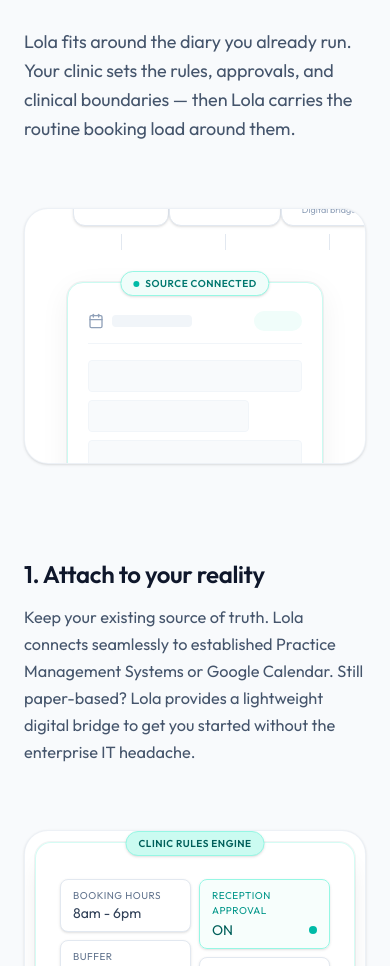
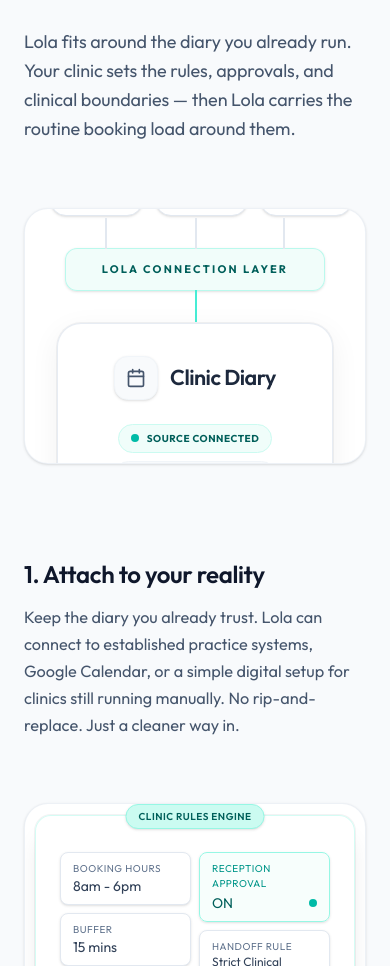
Before and after one commit to iainmacr77/r3worked-website, a Next.js app: page /medical in a window 390 px wide. Shown: the part 7212-8178 px from the top of the page. Built offline with nearby package versions, Linux system fonts and the light colour scheme.

Commit message:
final small card polish

```diff
--- a/src/components/medical/ClinicOperationsFlow.tsx
+++ b/src/components/medical/ClinicOperationsFlow.tsx
@@ -2,14 +2,25 @@
 
 import { useState, useRef, useEffect } from "react";
 import { motion, AnimatePresence, useInView } from "framer-motion";
-import { Calendar, Settings, ShieldCheck, PhoneCall, ArrowRight, CornerDownRight, Zap, RefreshCw, CheckCircle2, Clock } from "lucide-react";
+import {
+  Calendar,
+  Settings,
+  ShieldCheck,
+  PhoneCall,
+  ArrowRight,
+  CornerDownRight,
+  Zap,
+  RefreshCw,
+  CheckCircle2,
+  Clock,
+} from "lucide-react";
 import { SectionHeading } from "@/components/typography/SectionHeading";
 
 const STEPS = [
   {
     id: 1,
     heading: "1. Attach to your reality",
-        copy: "Keep your existing source of truth. Lola connects seamlessly to established Practice Management Systems or Google Calendar. Still paper-based? Lola provides a lightweight digital bridge to get you started without the enterprise IT headache.",
+    copy: "Keep the diary you already trust. Lola can connect to established practice systems, Google Calendar, or a simple digital setup for clinics still running manually. No rip-and-replace. Just a cleaner way in.",
   },
   {
     id: 2,
@@ -45,13 +56,12 @@ function StepContent({
   return (
     <div
       ref={ref}
-            className={`relative py-16 transition-opacity duration-700 ease-out md:py-32 ${isInView ? "opacity-100" : "opacity-30"
+      className={`relative py-16 transition-opacity duration-700 ease-out md:py-32 ${
+        isInView ? "opacity-100" : "opacity-30"
       }`}
     >
       <h3 className="type-h3 text-slate-900">{step.heading}</h3>
-            <p className="type-body mt-4 max-w-[42ch] text-slate-600">
-                {step.copy}
-            </p>
+      <p className="type-body mt-4 max-w-[42ch] text-slate-600">{step.copy}</p>
     </div>
   );
 }
@@ -63,58 +73,83 @@ function DiaryVisual() {
       animate={{ opacity: 1, y: 0 }}
       exit={{ opacity: 0, scale: 0.95 }}
       transition={{ duration: 0.6, ease: [0.16, 1, 0.3, 1] }}
-            className="relative flex h-full w-full flex-col items-center justify-center p-8"
+      className="relative flex h-full w-full flex-col items-center justify-center p-8 lg:p-12"
     >
-            <div className="relative flex w-full max-w-sm flex-col items-center justify-center gap-8">
-                {/* Top Sources */}
-                <div className="flex w-full justify-between px-4 z-10">
-                    <div className="flex flex-col items-center gap-2">
-                        <div className="flex h-12 w-24 items-center justify-center rounded-xl border border-slate-200 bg-white text-xs font-medium text-slate-600 shadow-sm">
-                            PMS Layer
-                        </div>
-                        <div className="h-4 w-px bg-slate-200" />
+      <div className="relative flex w-full max-w-[440px] flex-col items-center justify-center gap-8">
+        {/* 1. Top Source Cards */}
+        <div className="flex w-[105%] justify-between gap-3 z-10">
+          <div className="flex flex-col items-center justify-center w-[32%] rounded-[1rem] border border-slate-200 bg-white p-3.5 shadow-sm min-h-[72px] text-center shrink-0">
+            <span className="text-xs font-semibold text-slate-800 leading-tight">
+              Practice system
+            </span>
+            <span className="mt-1 text-[9px] font-medium text-slate-500 uppercase tracking-wider">
+              PMS / clinic software
+            </span>
           </div>
 
-                    <div className="flex flex-col items-center gap-2">
-                        <div className="flex h-12 w-28 items-center justify-center rounded-xl border border-slate-200 bg-white text-xs font-medium text-slate-600 shadow-sm">
-                            <Calendar className="mr-2 h-3.5 w-3.5 text-blue-500" /> G-Cal
-                        </div>
-                        <div className="h-4 w-px bg-slate-200" />
+          <div className="flex flex-col items-center justify-center w-[32%] rounded-[1rem] border border-slate-200 bg-white p-3.5 shadow-sm min-h-[72px] text-center shrink-0">
+            <Calendar className="mb-1.5 h-4 w-4 text-blue-500" />
+            <span className="text-xs font-semibold text-slate-800 leading-tight">
+              Google Calendar
+            </span>
           </div>
 
-                    <div className="flex flex-col items-center gap-2">
-                        <div className="flex h-12 w-24 flex-col items-center justify-center rounded-xl border border-slate-200 bg-white text-xs font-medium leading-tight text-slate-600 shadow-sm">
-                            <span>Paper</span>
-                            <span className="text-[9px] text-slate-400">Digital bridge</span>
-                        </div>
-                        <div className="h-4 w-px bg-slate-200" />
+          <div className="flex flex-col items-center justify-center w-[32%] rounded-[1rem] border border-slate-200 bg-white p-3.5 shadow-sm min-h-[72px] text-center shrink-0">
+            <span className="text-xs font-semibold text-slate-800 leading-tight">
+              Paper / manual
+            </span>
+            <span className="mt-1 text-[9px] font-medium text-slate-500 uppercase tracking-wider">
+              Simple digital setup
+            </span>
           </div>
         </div>
 
-                {/* Central Diary */}
-                <div className="relative z-20 flex w-64 flex-col gap-3 rounded-2xl border border-teal-100 bg-white p-5 shadow-[0_8px_30px_rgb(0,0,0,0.06)] ring-1 ring-slate-900/5">
-                    <div className="absolute -top-3 left-1/2 flex -translate-x-1/2 items-center gap-1.5 rounded-full border border-teal-200 bg-teal-50 px-3 py-1 shadow-sm">
-                        <div className="h-1.5 w-1.5 rounded-full bg-teal-500" />
-                        <span className="whitespace-nowrap text-[10px] font-semibold uppercase tracking-wider text-teal-700">Source Connected</span>
+        {/* 2. Middle Connection Layer Layer */}
+        <div className="relative flex w-[94%] items-center justify-center rounded-xl border border-teal-200/60 bg-teal-50/90 py-3 shadow-sm backdrop-blur-sm z-10">
+          <div className="absolute -top-[31px] left-[15%] h-[31px] w-[2px] bg-slate-200" />
+          <div className="absolute -top-[31px] left-1/2 h-[31px] w-[2px] bg-slate-200" />
+          <div className="absolute -top-[31px] right-[15%] h-[31px] w-[2px] bg-slate-200" />
+
+          <span className="text-[11px] font-bold uppercase tracking-[0.2em] text-teal-800">
+            Lola Connection Layer
+          </span>
+
+          <div className="absolute -bottom-8 left-1/2 h-8 w-[2px] bg-teal-300" />
         </div>
 
-                    <div className="mt-2 flex items-center justify-between border-b border-slate-100 pb-3">
-                        <div className="flex items-center gap-2">
-                            <Calendar className="h-4 w-4 text-slate-400" />
-                            <div className="h-3 w-20 rounded bg-slate-100" />
+        {/* 3. Bottom Destination Card */}
+        <div className="relative z-20 flex w-full flex-col items-center gap-6 rounded-[1.5rem] border border-slate-200/80 bg-white p-8 shadow-[0_8px_30px_rgb(0,0,0,0.06)] ring-1 ring-slate-900/5">
+          <div className="flex items-center gap-3">
+            <div className="flex h-11 w-11 items-center justify-center rounded-[0.85rem] bg-slate-50 border border-slate-100 shadow-sm">
+              <Calendar className="h-5 w-5 text-slate-600" />
             </div>
-                        <div className="h-5 w-12 rounded-full bg-teal-50" />
+            <span className="text-[1.35rem] font-semibold text-slate-800 tracking-tight">
+              Clinic Diary
+            </span>
           </div>
-                    <div className="flex flex-col gap-2 pt-1">
-                        <div className="h-8 w-full rounded border border-slate-100 bg-slate-50" />
-                        <div className="h-8 w-3/4 rounded border border-slate-100 bg-slate-50" />
-                        <div className="h-8 w-full rounded border border-slate-100 bg-slate-50" />
+
+          {/* Status Chips */}
+          <div className="flex justify-center flex-wrap gap-2 w-full">
+            <div className="flex items-center gap-2 rounded-full border border-teal-100 bg-teal-50 px-3 py-1.5 whitespace-nowrap">
+              <div className="h-2 w-2 rounded-full bg-teal-500" />
+              <span className="text-[10px] font-bold uppercase tracking-wider text-teal-800">
+                Source connected
+              </span>
+            </div>
+            <div className="flex items-center gap-2 rounded-full border border-slate-100 bg-slate-50 px-3 py-1.5 whitespace-nowrap">
+              <CheckCircle2 className="h-3.5 w-3.5 text-slate-400" />
+              <span className="text-[10px] font-bold uppercase tracking-wider text-slate-700">
+                Availability visible
+              </span>
+            </div>
+            <div className="flex items-center gap-2 rounded-full border border-slate-100 bg-slate-50 px-3 py-1.5 whitespace-nowrap">
+              <CheckCircle2 className="h-3.5 w-3.5 text-slate-400" />
+              <span className="text-[10px] font-bold uppercase tracking-wider text-slate-700">
+                Ready for setup
+              </span>
             </div>
           </div>
-
-                {/* Connecting Lines Behind */}
-                <div className="absolute top-12 left-1/2 -z-10 -ml-[1px] h-20 w-px bg-slate-200" />
-                <div className="absolute top-16 left-1/4 -z-10 h-px w-1/2 bg-slate-200" />
+        </div>
       </div>
     </motion.div>
   );
@@ -138,35 +173,53 @@ function ConfigLayerVisual() {
           {/* Left Column */}
           <div className="flex flex-col gap-2">
             <div className="flex flex-col rounded-lg border border-slate-200 bg-white px-3 py-2 shadow-sm">
-                            <span className="text-[10px] uppercase tracking-wider text-slate-500">Booking Hours</span>
-                            <span className="text-sm font-medium text-slate-700">8am - 6pm</span>
+              <span className="text-[10px] uppercase tracking-wider text-slate-500">
+                Booking Hours
+              </span>
+              <span className="text-sm font-medium text-slate-700">
+                8am - 6pm
+              </span>
             </div>
             <div className="flex flex-col rounded-lg border border-slate-200 bg-white px-3 py-2 shadow-sm">
-                            <span className="text-[10px] uppercase tracking-wider text-slate-500">Buffer</span>
-                            <span className="text-sm font-medium text-slate-700">15 mins</span>
+              <span className="text-[10px] uppercase tracking-wider text-slate-500">
+                Buffer
+              </span>
+              <span className="text-sm font-medium text-slate-700">
+                15 mins
+              </span>
             </div>
             <div className="flex items-center gap-2 rounded-lg border border-slate-200 bg-white px-3 py-2 shadow-sm">
               <Settings className="h-3.5 w-3.5 text-slate-400" />
-                            <span className="text-xs font-medium text-slate-700">Appt. Types</span>
+              <span className="text-xs font-medium text-slate-700">
+                Appt. Types
+              </span>
             </div>
           </div>
 
           {/* Right Column */}
           <div className="flex flex-col gap-2">
             <div className="flex flex-col rounded-lg border border-teal-200 bg-teal-50/50 px-3 py-2 shadow-sm">
-                            <span className="text-[10px] uppercase tracking-wider text-teal-600">Reception Approval</span>
+              <span className="text-[10px] uppercase tracking-wider text-teal-600">
+                Reception Approval
+              </span>
               <div className="mt-0.5 flex items-center justify-between">
                 <span className="text-sm font-medium text-teal-800">ON</span>
                 <div className="h-2 w-2 rounded-full bg-teal-500" />
               </div>
             </div>
             <div className="flex flex-col rounded-lg border border-slate-200 bg-white px-3 py-2 shadow-sm">
-                            <span className="text-[10px] uppercase tracking-wider text-slate-500">Handoff Rule</span>
-                            <span className="truncate text-xs font-medium text-slate-700">Strict Clinical</span>
+              <span className="text-[10px] uppercase tracking-wider text-slate-500">
+                Handoff Rule
+              </span>
+              <span className="truncate text-xs font-medium text-slate-700">
+                Strict Clinical
+              </span>
             </div>
             <div className="flex items-center gap-2 rounded-lg border border-slate-200 bg-white px-3 py-2 shadow-sm">
               <CheckCircle2 className="h-3.5 w-3.5 text-teal-500" />
-                            <span className="text-xs font-medium text-slate-700">Loaded FAQs</span>
+              <span className="text-xs font-medium text-slate-700">
+                Loaded FAQs
+              </span>
             </div>
           </div>
         </div>
@@ -193,7 +246,8 @@ function LiveOperationVisual() {
           <RefreshCw className="h-3.5 w-3.5 text-slate-400" /> Reschedule
         </div>
         <div className="flex items-center gap-1.5 rounded-full border border-rose-200 bg-rose-50 px-3 py-1.5 text-xs font-medium text-rose-700 shadow-sm">
-                    <ShieldCheck className="h-3.5 w-3.5 text-rose-500" /> Clinical question
+          <ShieldCheck className="h-3.5 w-3.5 text-rose-500" /> Clinical
+          question
         </div>
       </div>
 
@@ -204,7 +258,9 @@ function LiveOperationVisual() {
         <div className="absolute top-0 right-[15%] h-6 w-px bg-slate-200" />
 
         <div className="relative z-10 mt-6 flex w-full items-center justify-center rounded-xl border border-teal-200/50 bg-teal-50/80 py-3 shadow-sm backdrop-blur-sm">
-                    <span className="text-xs font-semibold uppercase tracking-widest text-teal-800">Lola Handling</span>
+          <span className="text-xs font-semibold uppercase tracking-widest text-teal-800">
+            Lola Handling
+          </span>
         </div>
 
         <div className="absolute bottom-[-24px] left-[25%] h-6 w-px bg-teal-200" />
@@ -215,14 +271,20 @@ function LiveOperationVisual() {
       <div className="flex w-full max-w-[300px] justify-between pt-6">
         {/* Routine Outcomes */}
         <div className="flex flex-col items-center gap-2">
-                    <span className="text-[10px] font-semibold uppercase tracking-wider text-teal-700">Routine Output</span>
+          <span className="text-[10px] font-semibold uppercase tracking-wider text-teal-700">
+            Routine Output
+          </span>
           <div className="flex w-[130px] flex-col gap-1.5">
             <div className="flex items-center justify-between rounded-md border border-slate-200 bg-white px-2.5 py-1.5 shadow-sm">
-                            <span className="text-[10px] font-medium text-slate-600">Appt Booked</span>
+              <span className="text-[10px] font-medium text-slate-600">
+                Appt Booked
+              </span>
               <CheckCircle2 className="h-3 w-3 text-teal-500" />
             </div>
             <div className="flex items-center justify-between rounded-md border border-slate-200 bg-white px-2.5 py-1.5 shadow-sm">
-                            <span className="text-[10px] font-medium text-slate-600">Slot Reopened</span>
+              <span className="text-[10px] font-medium text-slate-600">
+                Slot Reopened
+              </span>
               <RefreshCw className="h-3 w-3 text-teal-500" />
             </div>
           </div>
@@ -230,14 +292,20 @@ function LiveOperationVisual() {
 
         {/* Exceptions */}
         <div className="flex flex-col items-center gap-2">
-                    <span className="text-[10px] font-semibold uppercase tracking-wider text-amber-700">Exceptions</span>
+          <span className="text-[10px] font-semibold uppercase tracking-wider text-amber-700">
+            Exceptions
+          </span>
           <div className="flex w-[130px] flex-col gap-1.5">
             <div className="flex items-center justify-between rounded-md border border-amber-200 bg-amber-50 px-2.5 py-1.5 shadow-sm">
-                            <span className="text-[10px] font-medium text-amber-800">Staff Handoff</span>
+              <span className="text-[10px] font-medium text-amber-800">
+                Staff Handoff
+              </span>
               <CornerDownRight className="h-3 w-3 text-amber-600" />
             </div>
             <div className="flex items-center justify-between rounded-md border border-amber-200 bg-amber-50 px-2.5 py-1.5 shadow-sm">
-                            <span className="text-[10px] font-medium text-amber-800">Reception Ring</span>
+              <span className="text-[10px] font-medium text-amber-800">
+                Reception Ring
+              </span>
               <PhoneCall className="h-3 w-3 text-amber-600" />
             </div>
           </div>
```
Lines whose indentation alone changed are shown as unchanged.
